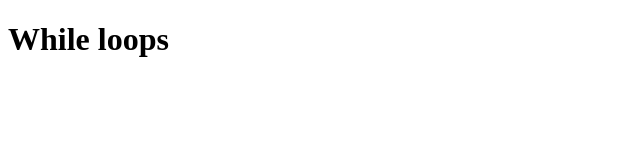
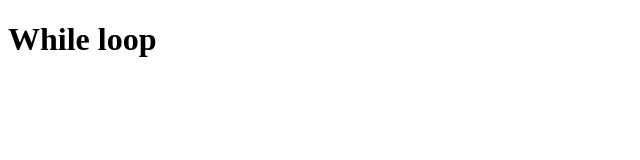
Before and after one commit to Nourka-dinta/Exercises.js, a plain HTML site: page Exercise 13/index.html in a window 1280 px wide. Shown: the full height of the page, 0-640 px from the left. Drawn offline with Linux system fonts and the light colour scheme.

Commit message:
Submited exercise 13

```diff
--- a/Exercise 13/index.html
+++ b/Exercise 13/index.html
@@ -6,7 +6,7 @@
     <title>Exercise 13</title>
 </head>
 <body>
-    <h1>While loops</h1>
+    <h1>While loop</h1>
     <script src="main.js"></script>
 
 </body>
```
